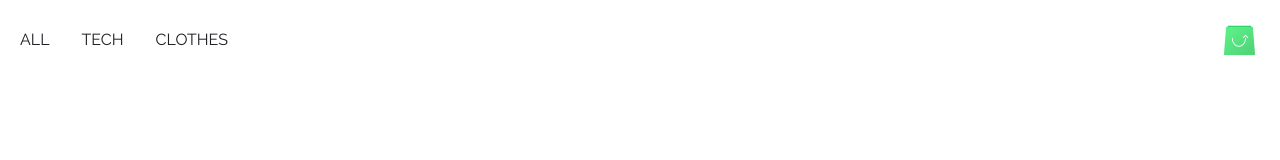
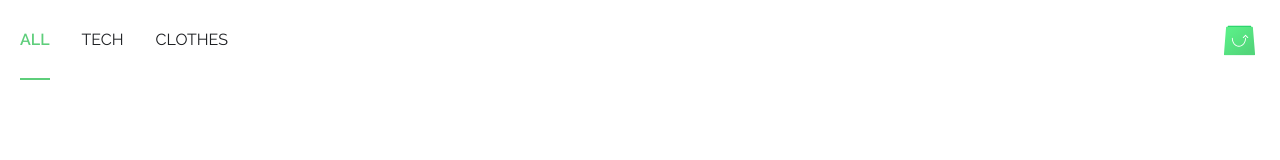
Before and after one commit to ProkoptsovD/prokoptsov-dmytro-entry-react-test-for-scandiweb, a React (Create React App) app: page / in a window 1280 px wide. Shown: the top 160 px of the page. Built offline with nearby package versions, Linux system fonts and the light colour scheme.

Commit message:
add navbar styles

```diff
--- a/src/components/Navbar/Navbar.jsx
+++ b/src/components/Navbar/Navbar.jsx
@@ -8,14 +8,17 @@ class Navbar extends React.Component {
         this.props = props;
     }
 
-    renderLinksMarkup = ({ name: category }) => {
+    renderLinksMarkup = ({ name: category }, index) => {
         return (
             <li
                 key={category}
                 className="navbar__item">
                 <a
+                    onClick={(e) => {
+                        e.target.classList.toggle('current');
+                    }}
                     href="#"
-                    className="navbar__link"
+                    className={`navbar__link ${!index ? 'current' : ''}`}
                 >
                     {category}
                 </a>
--- a/src/components/Navbar/Navbar.scss
+++ b/src/components/Navbar/Navbar.scss
@@ -17,14 +17,15 @@
     }
 
     &__link {
-        display: block;
+        display: inline-block;
 
+        text-align: center;
+        text-shadow: 0 0 1px transparent; //prevents content shifting
         line-height: 1.2;
         text-transform: uppercase;
 
         color: inherit;
 
-        transition: color var(--duration-normal) var(--timing-func-normal);
         cursor: pointer;
 
         &:hover,
@@ -35,15 +36,10 @@
         &:visited {
             color: inherit;
         }
-    }
-}
-
-// ============ for current page ============//
-.current {
-    font-weight: var(--fw-600);
-    color: var(--clr-accent-100);
 
         &::after {
+            @extend %hidden;
+
             position: absolute;
             bottom: calc(-100% - 11px);
             left: 0;
@@ -54,4 +50,15 @@
 
             background-color: var(--clr-accent-100);
         }
+
+        // =========== for current link ==========//
+        &.current {
+            font-weight: var(--fw-600);
+            color: var(--clr-accent-100);
         }
+
+        &.current::after {
+            @extend %visible;
+        }
+    }
+}
```
Lines whose indentation alone changed are shown as unchanged.
